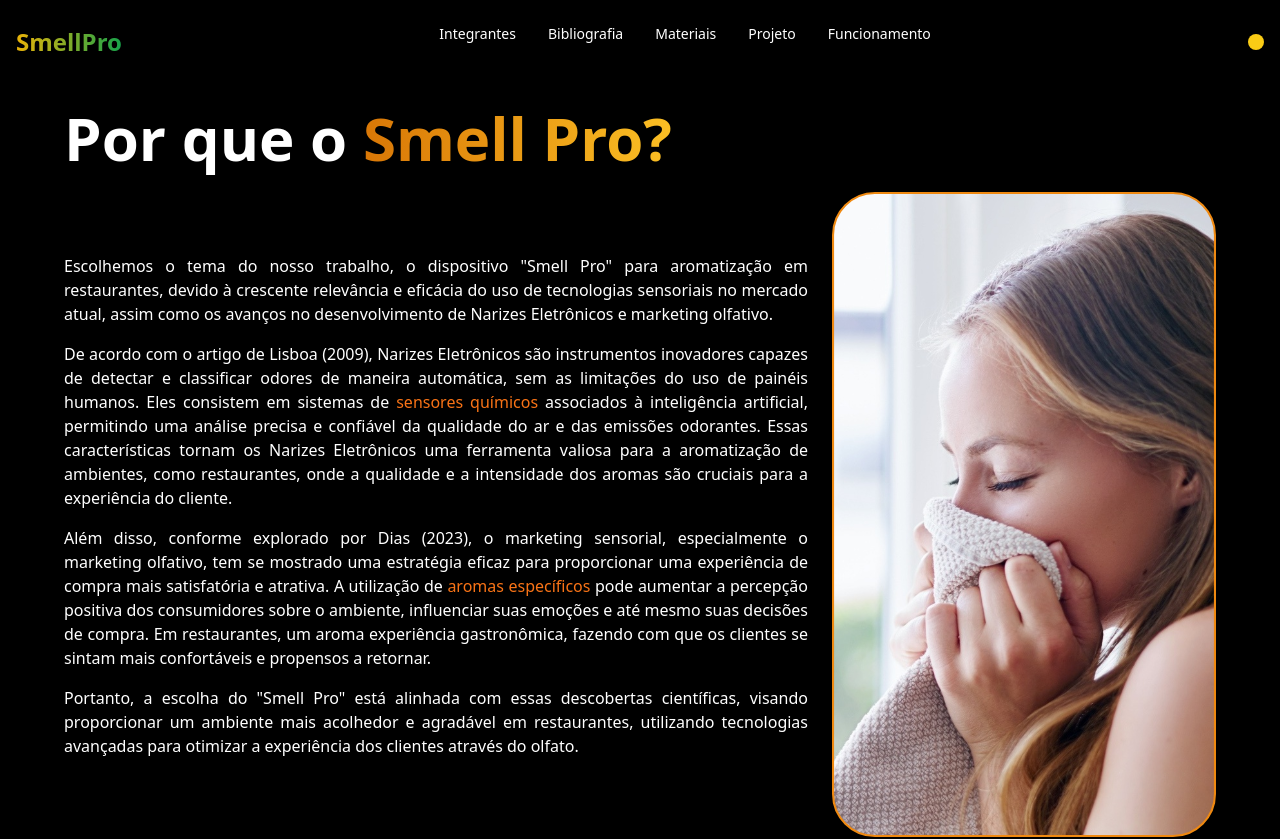
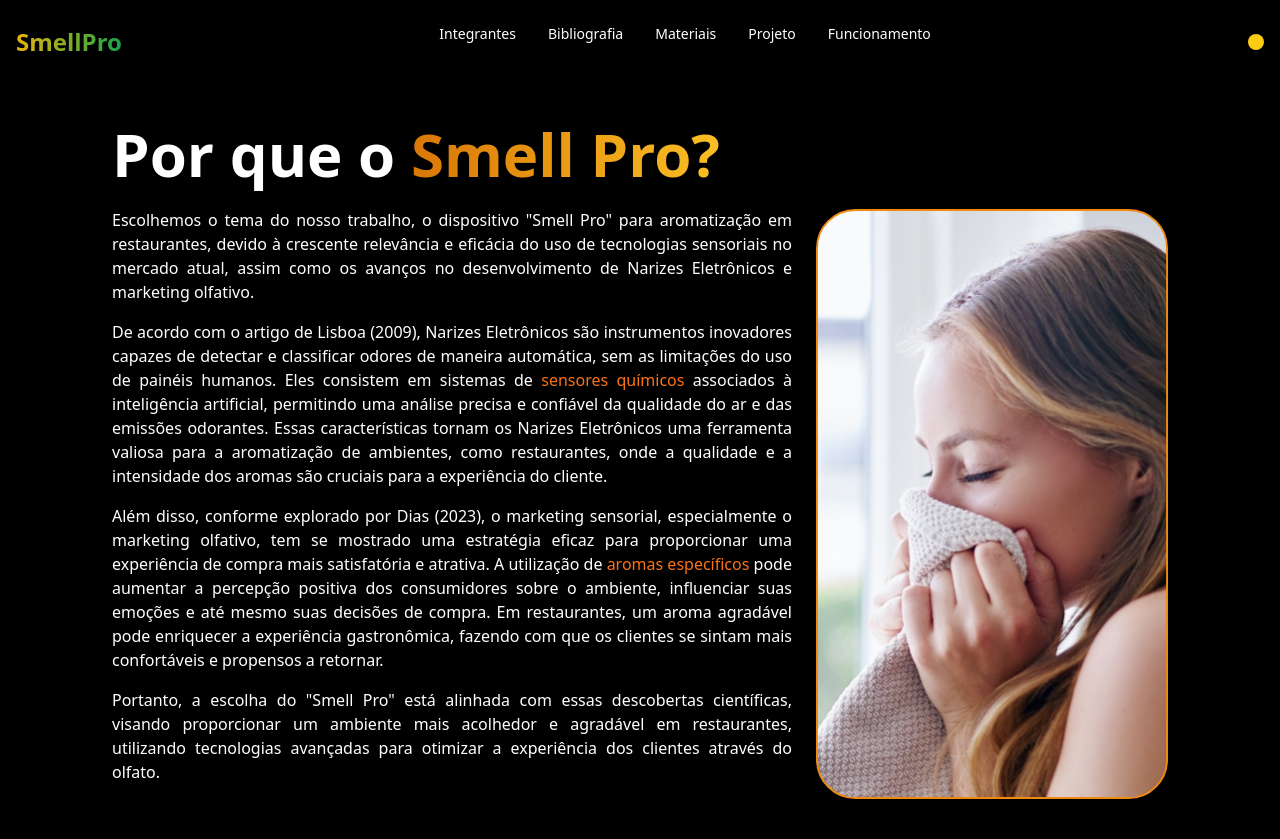
Before and after one commit to VitorTigre/sitetcc, a React (Vite) app: page /bibliografia in a window 1280 px wide. Shown: the top 839 px of the page. Built offline with nearby package versions, Linux system fonts and the light colour scheme.

Commit message:
Acho que éo ultimo graças a Deus

```diff
--- a/src/components/Bibliografia.jsx
+++ b/src/components/Bibliografia.jsx
@@ -3,36 +3,36 @@ import mulherImg from '/src/assets/mulher.svg';
 
 const PageBibliografia = () => {
   return (
-    <div className="bg-black text-white min-h-screen px-4 sm:px-8">
-      <main className="bg-black rounded-lg p-4 sm:p-8">
-        <h2 className="text-4xl md:text-6xl font-bold text-white-500 mb-6">
+    <div className="bg-black text-white min-h-screen px-8 lg:px-16">
+      <main className="bg-black rounded-lg p-8 lg:p-12 max-w-6xl mx-auto">
+        <h2 className="text-4xl lg:text-6xl font-bold mb-6">
           Por que o{' '}
           <span className="bg-gradient-to-r from-amber-600 to-amber-400 bg-clip-text text-transparent">
             Smell Pro?
           </span>
         </h2>
-        <div className="flex flex-col md:flex-row items-center">
-          <div className="flex-1 text-white mb-6 md:mb-0">
-            <p className="mb-4 text-justify mr-6">
+        <div className="flex flex-col lg:flex-row items-center">
+          <div className="flex-1 text-white mb-6 lg:mb-0 mr-6"> {/* Adicionei margem direita */}
+            <p className="mb-4 text-justify">
               Escolhemos o tema do nosso trabalho, o dispositivo "Smell Pro" para aromatização em restaurantes, devido à crescente relevância e eficácia do uso de tecnologias sensoriais no mercado atual, assim como os avanços no desenvolvimento de Narizes Eletrônicos e marketing olfativo.
             </p>
-            <p className="mb-4 text-justify mr-6">
+            <p className="mb-4 text-justify">
               De acordo com o artigo de Lisboa (2009), Narizes Eletrônicos são instrumentos inovadores capazes de detectar e classificar odores de maneira automática, sem as limitações do uso de painéis humanos. Eles consistem em sistemas de{' '}
               <span className="text-orange-500">sensores químicos</span>{' '}
               associados à inteligência artificial, permitindo uma análise precisa e confiável da qualidade do ar e das emissões odorantes. Essas características tornam os Narizes Eletrônicos uma ferramenta valiosa para a aromatização de ambientes, como restaurantes, onde a qualidade e a intensidade dos aromas são cruciais para a experiência do cliente.
             </p>
-            <p className="mb-4 text-justify mr-6">
+            <p className="mb-4 text-justify">
               Além disso, conforme explorado por Dias (2023), o marketing sensorial, especialmente o marketing olfativo, tem se mostrado uma estratégia eficaz para proporcionar uma experiência de compra mais satisfatória e atrativa. A utilização de{' '}
               <span className="text-orange-500">aromas específicos</span>{' '}
-              pode aumentar a percepção positiva dos consumidores sobre o ambiente, influenciar suas emoções e até mesmo suas decisões de compra. Em restaurantes, um aroma experiência gastronômica, fazendo com que os clientes se sintam mais confortáveis e propensos a retornar.
+              pode aumentar a percepção positiva dos consumidores sobre o ambiente, influenciar suas emoções e até mesmo suas decisões de compra. Em restaurantes, um aroma agradável pode enriquecer a experiência gastronômica, fazendo com que os clientes se sintam mais confortáveis e propensos a retornar.
             </p>
-            <p className="mb-4 text-justify mr-6">
+            <p className="mb-4 text-justify">
               Portanto, a escolha do "Smell Pro" está alinhada com essas descobertas científicas, visando proporcionar um ambiente mais acolhedor e agradável em restaurantes, utilizando tecnologias avançadas para otimizar a experiência dos clientes através do olfato.
             </p>
           </div>
-          <div className="md:w-1/3">
+          <div className="lg:w-1/3 mt-6 lg:mt-0"> {/* Margem superior da imagem */}
             <img
-              src={mulherImg} // Use a variável importada aqui
+              src={mulherImg}
               alt="Mulher cheirando uma toalha"
               className="w-full rounded-lg shadow-lg"
             />
@@ -40,8 +40,8 @@ const PageBibliografia = () => {
         </div>
       </main>
 
-      <footer className="mt-8 bg-gray-700 text-black rounded-lg p-4 sm:p-6 border-2 border-orange-500 mb-6">
-        <h3 className="text-lg md:text-xl font-bold mb-4 bg-gradient-to-r from-amber-600 to-amber-400 bg-clip-text text-transparent">
+      <footer className="mt-8 bg-gray-700 text-black rounded-lg p-4 lg:p-6 border-2 border-orange-500 mb-6">
+        <h3 className="text-lg lg:text-xl font-bold mb-4 bg-gradient-to-r from-amber-600 to-amber-400 bg-clip-text text-transparent">
           ENCONTRE MAIS INFORMAÇÕES NOS LINKS ABAIXO:
         </h3>
         <ul>
```
